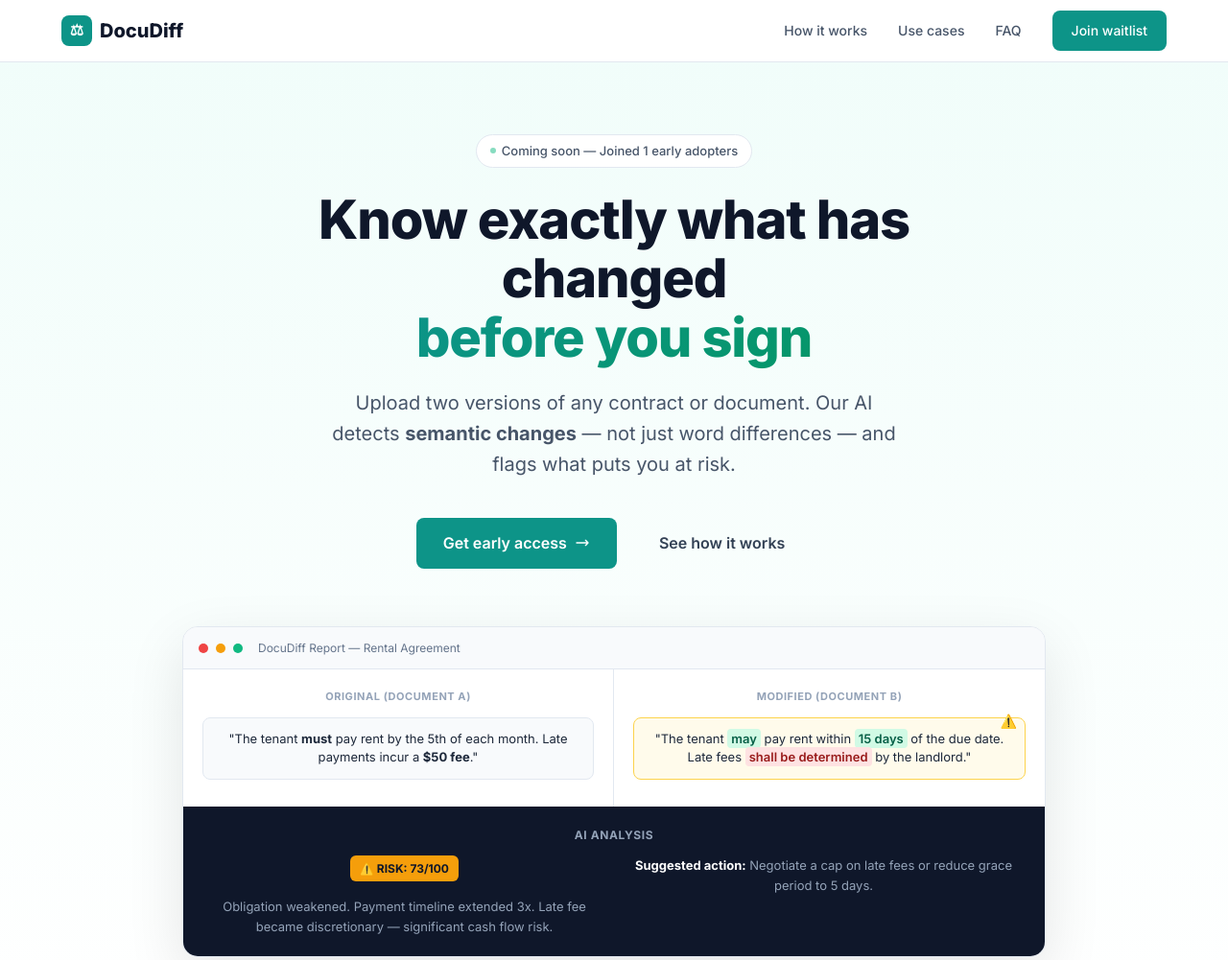
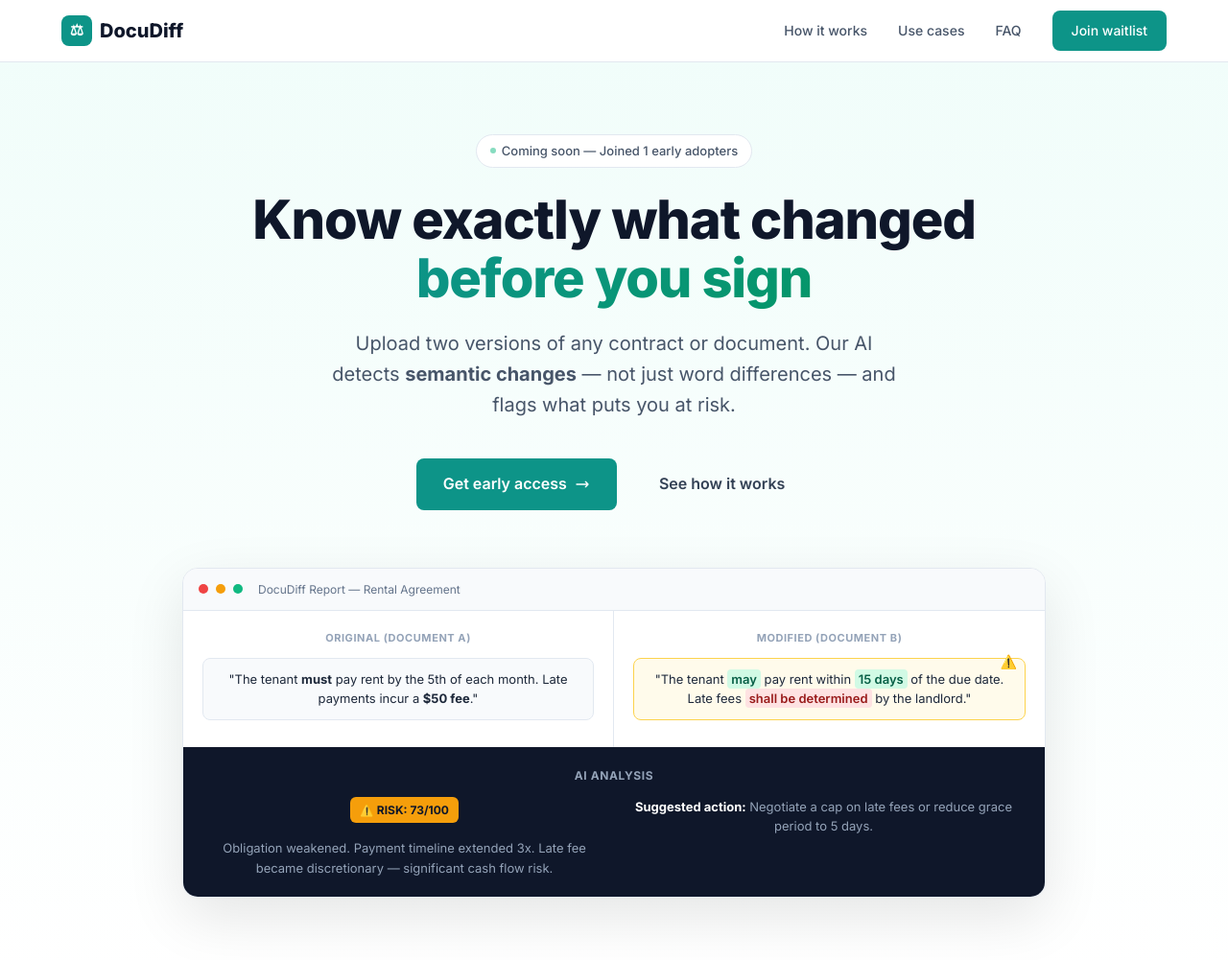
Before and after one commit to triplnj/docudiff-landing, a plain HTML site: page index.html in a window 1280 px wide. Shown: the top 1001 px of the page at 96% size. Drawn offline with Linux system fonts and the light colour scheme.

Commit message:
third commit

```diff
--- a/index.html
+++ b/index.html
@@ -759,7 +759,7 @@ footer p {
     </div>
 
     <h1>
-      Know exactly what has changed<br>
+      Know exactly what changed<br>
       <span>before you sign</span>
     </h1>
 
```
